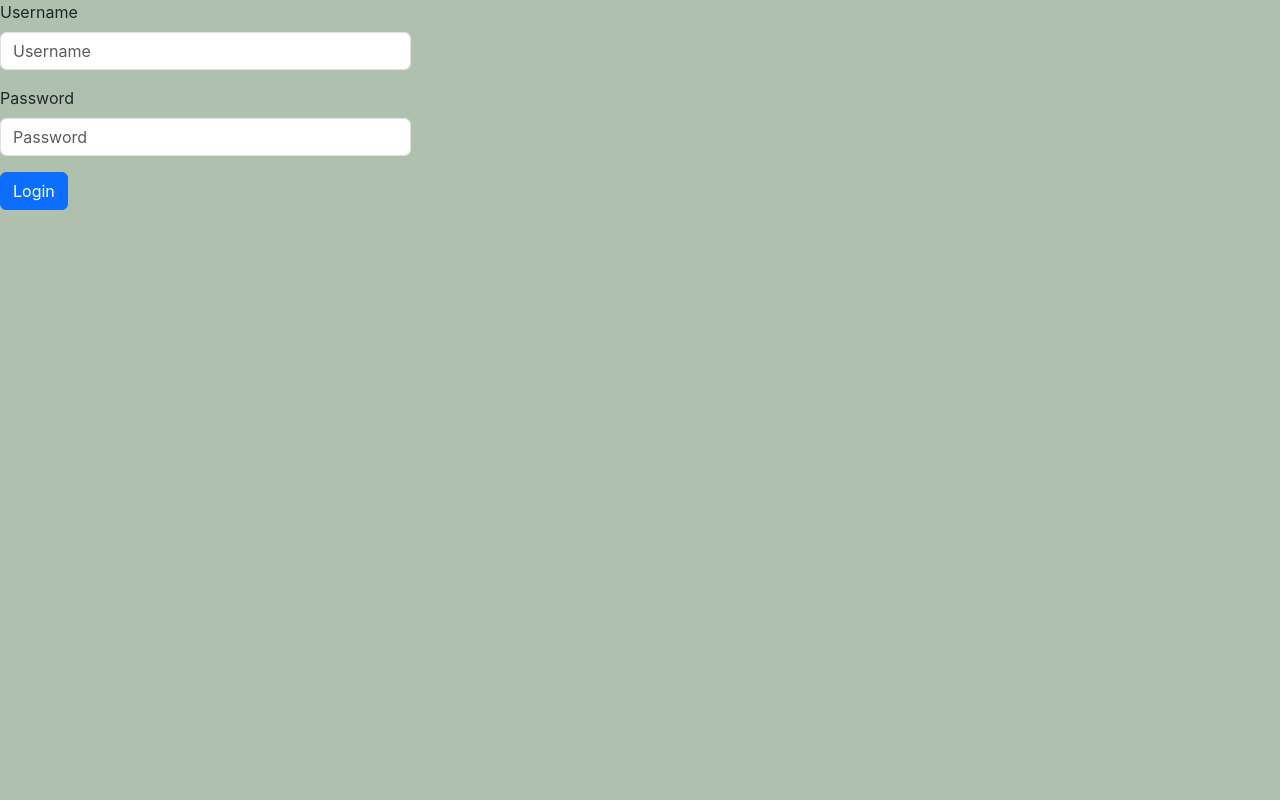
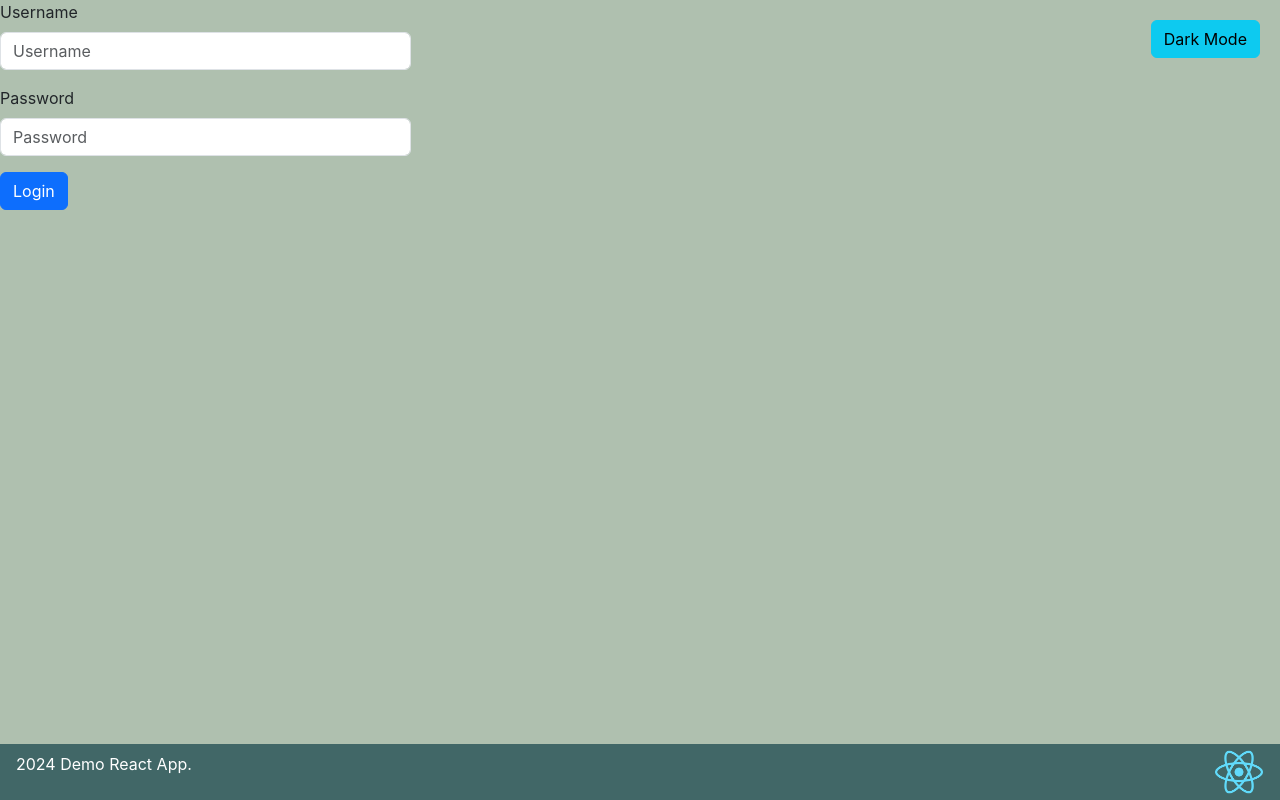
Before and after one commit to lizazp92/react-hw, a React (Create React App) app: page / in a window 1280 px wide. Built offline with nearby package versions, Linux system fonts and the light colour scheme.

Commit message:
add dark theme. add footer to login, admin pages

```diff
--- a/src/App.js
+++ b/src/App.js
@@ -1,9 +1,27 @@
 import { useState } from "react";
+import Button from "react-bootstrap/Button";
 import Landing from "./components/landing/Landing";
+import Footer from "./components/landing/Footer";
 import Login from "./components/login/Login";
 import AdminPage from "./components/admin/AdminPage";
+import "./styles/App.scss";
 
 function App() {
+  // setting theme
+  const [darkMode, setDarkMode] = useState(false);
+
+  const toggleTheme = () => {
+    setDarkMode((prevMode) => !prevMode);
+  };
+
+  // I added class to the body because otherwise only div's bg color would change
+  // I'm so not sure if that's an ok approach
+  if (darkMode) {
+    document.body.classList.add("App-dark-theme");
+  } else {
+    document.body.classList.remove("App-dark-theme");
+  }
+
   // state to manage login status
   const [isLoggedIn, setIsLoggedIn] = useState(false);
   //state to pass username to admin/landing pages
@@ -20,12 +38,21 @@ function App() {
 
   return (
     <div>
+      <Button onClick={toggleTheme} className="theme-toggle" variant="info">
+        {darkMode ? "Light Mode" : "Dark Mode"}
+      </Button>
       {/* if not logged in, handle login. if the role is admin, go to Admin page.
       otherwise landing page. and pass usernames to these pages*/}
       {!isLoggedIn ? (
-        <Login handleLogin={handleLogin} />
+        <div>
+          <Login handleLogin={handleLogin} />
+          <Footer />
+        </div>
       ) : role === "admin1" ? (
-        <AdminPage username={username} />
+        <div>
+          <AdminPage username={username} darkMode={darkMode} />
+          <Footer />
+        </div>
       ) : (
         <Landing username={username} />
       )}
--- a/src/components/admin/AdminPage.js
+++ b/src/components/admin/AdminPage.js
@@ -1,10 +1,10 @@
 import UsersList from "./UsersList";
 
-function AdminPage({ username }) {
+function AdminPage({ username, darkMode }) {
   return (
     <div>
       <h1 className="text-center pt-3">Admin page. Hello, {username}!</h1>
-      <UsersList />
+      <UsersList darkMode={darkMode} />
     </div>
   );
 }
--- a/src/components/admin/UserInfo.js
+++ b/src/components/admin/UserInfo.js
@@ -5,12 +5,12 @@ import Button from "react-bootstrap/Button";
 import "../../styles/UserInfo.scss";
 import { useState } from "react";
 
-function UserInfo({ user, onDelete }) {
+function UserInfo({ user, onDelete, darkMode }) {
   //filtering users by showing/hiding user's details
   const [isVisible, setIsVisible] = useState(true);
 
   return (
-    <Card className="UserInfo-card">
+    <Card className={`UserInfo-card ${darkMode ? "dark-mode" : ""}`}>
       {" "}
       <Card.Body>
         <Card.Title className="UserInfo-title">
@@ -25,13 +25,20 @@ function UserInfo({ user, onDelete }) {
       </Card.Body>
       {isVisible && (
         <div>
+          {/* i added darkmode to children because somehow it won't apply to a parent tag */}
           <ListGroup className="list-group-flush">
-            <ListGroup.Item>User ID: {user.id}</ListGroup.Item>
-            <ListGroup.Item>Group: {user.group}</ListGroup.Item>
-            <ListGroup.Item>
+            <ListGroup.Item className={darkMode ? "dark-mode" : ""}>
+              User ID: {user.id}
+            </ListGroup.Item>
+            <ListGroup.Item className={darkMode ? "dark-mode" : ""}>
+              Group: {user.group}
+            </ListGroup.Item>
+            <ListGroup.Item className={darkMode ? "dark-mode" : ""}>
               Is active: {user.isActive.toString()}
             </ListGroup.Item>
-            <ListGroup.Item>Last visit: {user.lastVisit}</ListGroup.Item>
+            <ListGroup.Item className={darkMode ? "dark-mode" : ""}>
+              Last visit: {user.lastVisit}
+            </ListGroup.Item>
           </ListGroup>
           <Card.Body className="UserInfo-btn">
             <Button variant="danger" onClick={() => onDelete(user.id)}>
--- a/src/components/admin/UsersList.js
+++ b/src/components/admin/UsersList.js
@@ -1,8 +1,9 @@
 import { useState } from "react";
 import UserInfo from "./UserInfo";
 import Button from "react-bootstrap/Button";
+import "../../styles/UserList.scss";
 
-function UsersList() {
+function UsersList({ darkMode }) {
   const users = [
     {
       id: 1,
@@ -99,12 +100,16 @@ function UsersList() {
           Moderator
         </Button>
       </div>
-      <ul className="d-flex flex-wrap justify-content-center list-unstyled gap-4">
+      <ul className="d-flex flex-wrap justify-content-center list-unstyled gap-4 m-0 UserList">
         {usersFiltered.map((user) => {
           console.log(user);
           return (
             <li key={user.id}>
-              <UserInfo user={user} onDelete={removeUserOnClick} />
+              <UserInfo
+                user={user}
+                onDelete={removeUserOnClick}
+                darkMode={darkMode}
+              />
             </li>
           );
         })}
--- a/src/components/landing/Header.js
+++ b/src/components/landing/Header.js
@@ -1,4 +1,4 @@
-function Header({ username }) {
+function Header({ username, darkmode }) {
   return (
     <header className="Header">
       <h1 className="Header-title">Greeting App. Hello, {username}!</h1>
@@ -7,3 +7,5 @@ function Header({ username }) {
 }
 
 export default Header;
+
+//todo: change header color and input bg on dark theme
--- a/src/components/landing/Landing.js
+++ b/src/components/landing/Landing.js
@@ -2,11 +2,11 @@ import Header from "./Header";
 import Main from "./Main";
 import Footer from "./Footer";
 
-function Landing({ username }) {
+function Landing({ username, darkMode }) {
   return (
     <div>
-      <Header username={username} />
-      <Main />
+      <Header username={username} darkMode={darkMode} />
+      <Main darkMode={darkMode} />
       <Footer />
     </div>
   );
--- /dev/null
+++ b/src/styles/App.scss
@@ -0,0 +1,23 @@
+@use "variables" as *;
+
+body {
+  margin: 0;
+  overflow-x: hidden;
+  position: relative;
+  min-height: 100vh;
+}
+.App-light-theme {
+  background-color: $primary-bg;
+  color: $header-color;
+}
+
+.App-dark-theme {
+  background-color: #333333;
+  color: #ffffff;
+}
+
+.theme-toggle {
+  position: absolute;
+  top: 20px;
+  right: 20px;
+}
--- a/src/styles/Footer.scss
+++ b/src/styles/Footer.scss
@@ -10,9 +10,11 @@
   height: 3.5rem;
   position: absolute;
   bottom: 0;
+  left: 0;
   padding: 0 1rem;
   background-color: $footer-bg;
   color: $primary-color;
+  z-index: 2;
   &-logo {
     height: 50px;
     width: 50px;
--- a/src/styles/UserInfo.scss
+++ b/src/styles/UserInfo.scss
@@ -1,6 +1,11 @@
 .UserInfo-card {
   width: 15rem;
   // background-color: grey;
+}
+
+.dark-mode {
+  background-color: #5d5a5a;
+  color: #fff;
 }
 
 .UserInfo-title {
--- /dev/null
+++ b/src/styles/UserList.scss
@@ -0,0 +1,3 @@
+.UserList {
+  padding-bottom: 6rem;
+}
```
